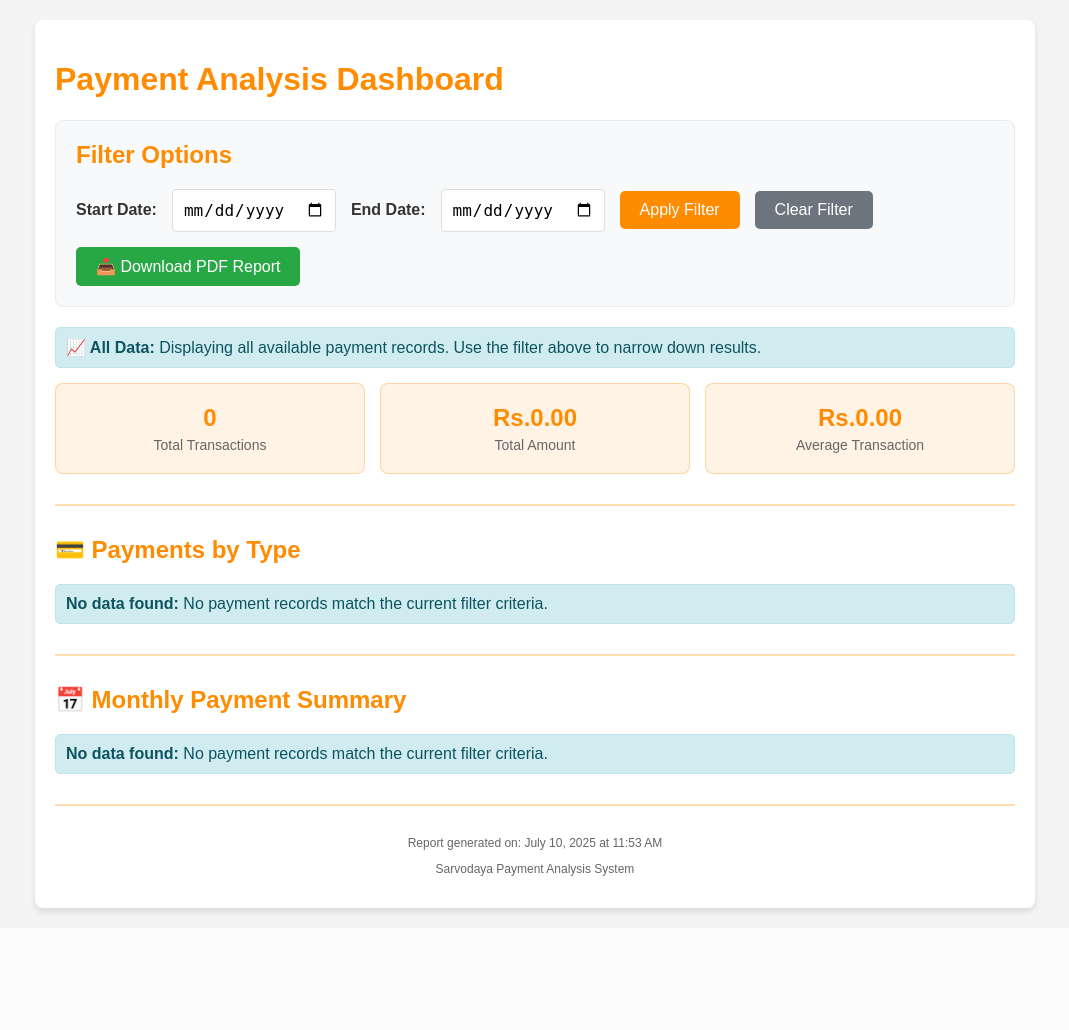
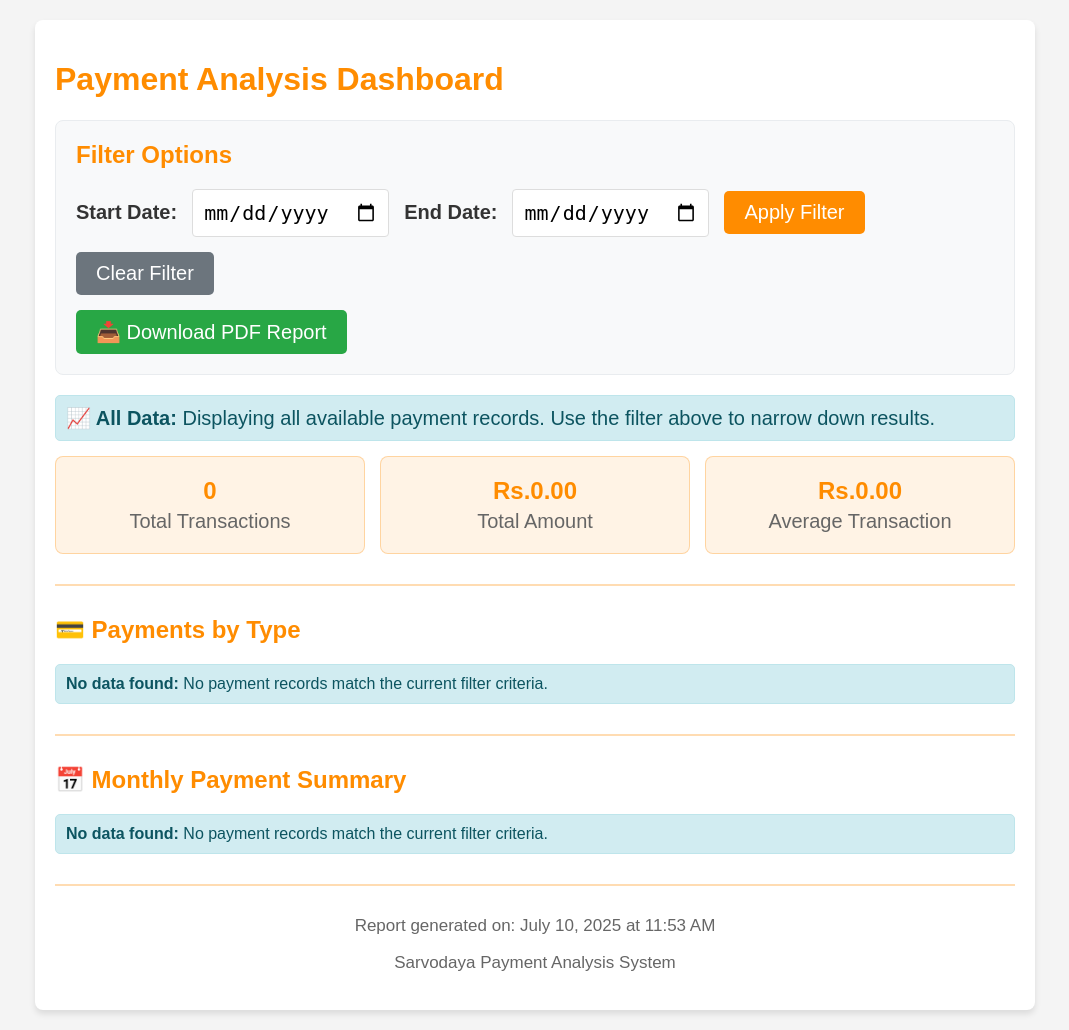
Before and after one commit to Chamodi524/Sarvodaya, a PHP site: page /Sarvodaya/payment_report_system.php in a window 1280 px wide. Shown: the whole page, without its empty margins (105-1174 px from the left). Before the commit the page ends 915 px from the top, so only its background shows below. Run offline with PHP 8.4, Linux system fonts and the light colour scheme; data that the repository does not hold is empty.

Commit message:
increased font size

```diff
--- a/Sarvodaya/payment_report_system.php
+++ b/Sarvodaya/payment_report_system.php
@@ -540,14 +540,14 @@ $showFiltered = !empty($startDate) || !empty($endDate);
             <h2 style="margin-top: 0;">Filter Options</h2>
 
             <form method="get" class="filter-form">
-                <label for="start_date">Start Date:</label>
-                <input type="date" name="start_date" id="start_date" value="<?php echo htmlspecialchars($startDate ?? ''); ?>">
+                <label for="start_date" style="font-size: 20px;">Start Date:</label>
+                <input type="date" style="font-size: 20px;" name="start_date" id="start_date" value="<?php echo htmlspecialchars($startDate ?? ''); ?>">
 
-                <label for="end_date">End Date:</label>
-                <input type="date" name="end_date" id="end_date" value="<?php echo htmlspecialchars($endDate ?? ''); ?>">
+                <label for="end_date" style="font-size: 20px;">End Date:</label>
+                <input type="date" style="font-size: 20px;" name="end_date" id="end_date" value="<?php echo htmlspecialchars($endDate ?? ''); ?>">
 
-                <button type="submit" class="btn btn-primary">Apply Filter</button>
-                <a href="?" class="btn btn-secondary">Clear Filter</a>
+                <button type="submit" class="btn btn-primary" style="font-size: 20px;">Apply Filter</button>
+                <a href="?" class="btn btn-secondary" style="font-size: 20px;">Clear Filter</a>
             </form>
 
             <!-- PDF Download Form -->
@@ -555,22 +555,22 @@ $showFiltered = !empty($startDate) || !empty($endDate);
                 <input type="hidden" name="start_date" value="<?php echo htmlspecialchars($startDate ?? ''); ?>">
                 <input type="hidden" name="end_date" value="<?php echo htmlspecialchars($endDate ?? ''); ?>">
                 <input type="hidden" name="action" value="download_pdf">
-                <button type="submit" class="btn btn-success">📥 Download PDF Report</button>
+                <button type="submit" class="btn btn-success" style="font-size: 20px;">📥 Download PDF Report</button>
             </form>
         </div>
 
         <!-- Filter Status Information -->
         <?php if ($showFiltered): ?>
-            <div class="filter-info">
-                <strong>📊 Filtered Results:</strong>
+            <div class="filter-info" style="font-size: 20px;">
+                <strong style="font-size: 20px;">📊 Filtered Results:</strong>
                 Showing data from
                 <?php echo $startDate ? date('F j, Y', strtotime($startDate)) : 'beginning'; ?>
                 to
                 <?php echo $endDate ? date('F j, Y', strtotime($endDate)) : 'now'; ?>
             </div>
         <?php else: ?>
-            <div class="no-filter-info">
-                <strong>📈 All Data:</strong> Displaying all available payment records. Use the filter above to narrow down results.
+            <div class="no-filter-info" style="font-size: 20px;">
+                <strong style="font-size: 20px;">📈 All Data:</strong> Displaying all available payment records. Use the filter above to narrow down results.
             </div>
         <?php endif; ?>
 
@@ -585,17 +585,17 @@ $showFiltered = !empty($startDate) || !empty($endDate);
 
         <!-- Summary Statistics -->
         <div class="stats-grid">
-            <div class="stat-card">
-                <div class="stat-value"><?php echo number_format($totalPayments['total_transactions']); ?></div>
-                <div class="stat-label">Total Transactions</div>
+            <div class="stat-card" style="font-size: 20px;">
+                <div class="stat-value" ><?php echo number_format($totalPayments['total_transactions']); ?></div>
+                <div class="stat-label" style="font-size: 20px;">Total Transactions</div>
             </div>
             <div class="stat-card">
                 <div class="stat-value">Rs.<?php echo number_format($totalPayments['total_amount'], 2); ?></div>
-                <div class="stat-label">Total Amount</div>
+                <div class="stat-label" style="font-size: 20px;">Total Amount</div>
             </div>
             <div class="stat-card">
-                <div class="stat-value">Rs.<?php echo number_format($totalPayments['average_amount'], 2); ?></div>
-                <div class="stat-label">Average Transaction</div>
+                <div class="stat-value" >Rs.<?php echo number_format($totalPayments['average_amount'], 2); ?></div>
+                <div class="stat-label" style="font-size: 20px;">Average Transaction</div>
             </div>
         </div>
 
@@ -611,10 +611,10 @@ $showFiltered = !empty($startDate) || !empty($endDate);
             <table>
                 <thead>
                     <tr>
-                        <th>Payment Type</th>
-                        <th>Transaction Count</th>
-                        <th>Total Amount (Rs.)</th>
-                        <th>Percentage of Total</th>
+                        <th style="font-size: 20px;">Payment Type</th>
+                        <th style="font-size: 20px;">Transaction Count</th>
+                        <th style="font-size: 20px;">Total Amount (Rs.)</th>
+                        <th style="font-size: 20px;">Percentage of Total</th>
                     </tr>
                 </thead>
                 <tbody>
@@ -624,10 +624,10 @@ $showFiltered = !empty($startDate) || !empty($endDate);
                             ($type['total_amount'] / $totalPayments['total_amount']) * 100 : 0;
                         ?>
                         <tr>
-                            <td><?php echo htmlspecialchars($type['payment_type']); ?></td>
-                            <td><?php echo number_format($type['count']); ?></td>
-                            <td>Rs.<?php echo number_format($type['total_amount'], 2); ?></td>
-                            <td><?php echo number_format($percentage, 1); ?>%</td>
+                            <td style="font-size: 20px;"><?php echo htmlspecialchars($type['payment_type']); ?></td>
+                            <td style="font-size: 20px;"><?php echo number_format($type['count']); ?></td>
+                            <td style="font-size: 20px;">Rs.<?php echo number_format($type['total_amount'], 2); ?></td>
+                            <td style="font-size: 20px;"><?php echo number_format($percentage, 1); ?>%</td>
                         </tr>
                     <?php endforeach; ?>
                 </tbody>
@@ -646,10 +646,10 @@ $showFiltered = !empty($startDate) || !empty($endDate);
             <table>
                 <thead>
                     <tr>
-                        <th>Year-Month</th>
-                        <th>Transaction Count</th>
-                        <th>Total Amount (Rs.)</th>
-                        <th>Average per Transaction</th>
+                        <th style="font-size: 20px;">Year-Month</th>
+                        <th style="font-size: 20px;">Transaction Count</th>
+                        <th style="font-size: 20px;">Total Amount (Rs.)</th>
+                        <th style="font-size: 20px;">Average per Transaction</th>
                     </tr>
                 </thead>
                 <tbody>
@@ -659,10 +659,10 @@ $showFiltered = !empty($startDate) || !empty($endDate);
                             $month['total_amount'] / $month['transaction_count'] : 0;
                         ?>
                         <tr>
-                            <td><?php echo $month['year'] . '-' . str_pad($month['month'], 2, '0', STR_PAD_LEFT); ?></td>
-                            <td><?php echo number_format($month['transaction_count']); ?></td>
-                            <td>Rs.<?php echo number_format($month['total_amount'], 2); ?></td>
-                            <td>Rs.<?php echo number_format($avgPerTransaction, 2); ?></td>
+                            <td style="font-size: 20px;"><?php echo $month['year'] . '-' . str_pad($month['month'], 2, '0', STR_PAD_LEFT); ?></td>
+                            <td style="font-size: 20px;"><?php echo number_format($month['transaction_count']); ?></td>
+                            <td style="font-size: 20px;">Rs.<?php echo number_format($month['total_amount'], 2); ?></td>
+                            <td style="font-size: 20px;">Rs.<?php echo number_format($avgPerTransaction, 2); ?></td>
                         </tr>
                     <?php endforeach; ?>
                 </tbody>
@@ -673,8 +673,8 @@ $showFiltered = !empty($startDate) || !empty($endDate);
 
         <!-- Footer Information -->
         <div style="text-align: center; color: #666; font-size: 12px; margin-top: 30px;">
-            <p>Report generated on: <?php echo date('F j, Y \a\t g:i A'); ?></p>
-            <p>Sarvodaya Payment Analysis System</p>
+            <p style="font-size: 17px;">Report generated on: <?php echo date('F j, Y \a\t g:i A'); ?></p>
+            <p style="font-size: 17px;">Sarvodaya Payment Analysis System</p>
         </div>
     </div>
 
```
Also changed, not shown: Sarvodaya/receipt_report_system.php (+30 -30 lines).
